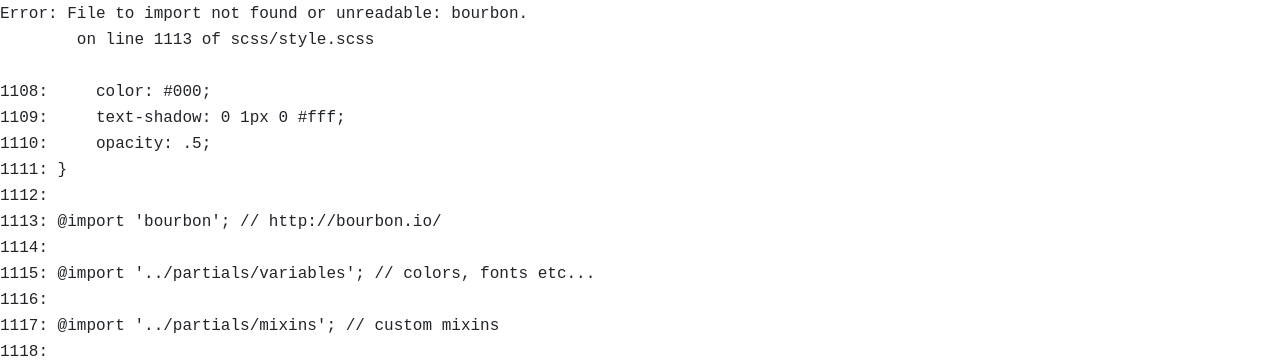
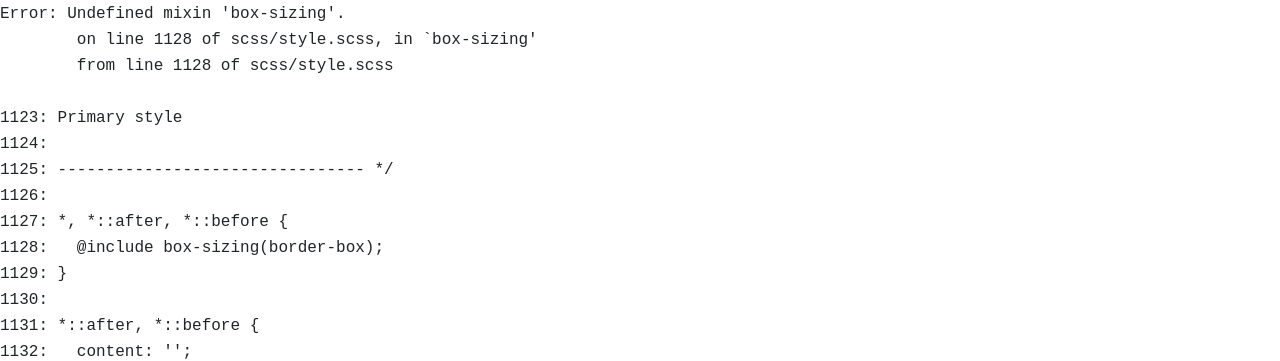
Before and after one commit to willgriff95/willgriff95.github.io, a website: page index.html in a window 1280 px wide. Shown: the top 361 px of the page. Drawn offline with nearby package versions, Linux system fonts and the light colour scheme; a web font is replaced by a local one.

Commit message:
altering error about bourbon

```diff
--- a/css/style.css
+++ b/css/style.css
@@ -1,26 +1,39 @@
 /*
-Error: File to import not found or unreadable: bourbon.
-        on line 1113 of scss/style.scss
+Error: Undefined mixin 'box-sizing'.
+        on line 1128 of scss/style.scss, in `box-sizing'
+        from line 1128 of scss/style.scss
 
-1108:     color: #000;
-1109:     text-shadow: 0 1px 0 #fff;
-1110:     opacity: .5;
-1111: }
-1112:
-1113: @import 'bourbon'; // http://bourbon.io/
-1114:
-1115: @import '../partials/variables'; // colors, fonts etc...
-1116:
-1117: @import '../partials/mixins'; // custom mixins
-1118:
+1123: Primary style
+1124:
+1125: -------------------------------- *\/
+1126:
+1127: *, *::after, *::before {
+1128: 	@include box-sizing(border-box);
+1129: }
+1130:
+1131: *::after, *::before {
+1132: 	content: '';
+1133: }
 
 Backtrace:
-scss/style.scss:1113
-/Users/Griff/.rvm/gems/ruby-2.2.5-install/gems/sass-3.5.5/lib/sass/tree/import_node.rb:67:in `rescue in import'
-/Users/Griff/.rvm/gems/ruby-2.2.5-install/gems/sass-3.5.5/lib/sass/tree/import_node.rb:45:in `import'
-/Users/Griff/.rvm/gems/ruby-2.2.5-install/gems/sass-3.5.5/lib/sass/tree/import_node.rb:28:in `imported_file'
-/Users/Griff/.rvm/gems/ruby-2.2.5-install/gems/sass-3.5.5/lib/sass/tree/import_node.rb:37:in `css_import?'
-/Users/Griff/.rvm/gems/ruby-2.2.5-install/gems/sass-3.5.5/lib/sass/tree/visitors/perform.rb:314:in `visit_import'
+scss/style.scss:1128:in `box-sizing'
+scss/style.scss:1128
+/Users/Griff/.rvm/gems/ruby-2.2.5-install/gems/sass-3.5.5/lib/sass/tree/visitors/perform.rb:352:in `block in visit_mixin'
+/Users/Griff/.rvm/gems/ruby-2.2.5-install/gems/sass-3.5.5/lib/sass/stack.rb:98:in `block in with_mixin'
+/Users/Griff/.rvm/gems/ruby-2.2.5-install/gems/sass-3.5.5/lib/sass/stack.rb:135:in `with_frame'
+/Users/Griff/.rvm/gems/ruby-2.2.5-install/gems/sass-3.5.5/lib/sass/stack.rb:98:in `with_mixin'
+/Users/Griff/.rvm/gems/ruby-2.2.5-install/gems/sass-3.5.5/lib/sass/tree/visitors/perform.rb:350:in `visit_mixin'
+/Users/Griff/.rvm/gems/ruby-2.2.5-install/gems/sass-3.5.5/lib/sass/tree/visitors/base.rb:36:in `visit'
+/Users/Griff/.rvm/gems/ruby-2.2.5-install/gems/sass-3.5.5/lib/sass/tree/visitors/perform.rb:162:in `block in visit'
+/Users/Griff/.rvm/gems/ruby-2.2.5-install/gems/sass-3.5.5/lib/sass/stack.rb:79:in `block in with_base'
+/Users/Griff/.rvm/gems/ruby-2.2.5-install/gems/sass-3.5.5/lib/sass/stack.rb:135:in `with_frame'
+/Users/Griff/.rvm/gems/ruby-2.2.5-install/gems/sass-3.5.5/lib/sass/stack.rb:79:in `with_base'
+/Users/Griff/.rvm/gems/ruby-2.2.5-install/gems/sass-3.5.5/lib/sass/tree/visitors/perform.rb:162:in `visit'
+/Users/Griff/.rvm/gems/ruby-2.2.5-install/gems/sass-3.5.5/lib/sass/tree/visitors/perform.rb:444:in `block (2 levels) in visit_rule'
+/Users/Griff/.rvm/gems/ruby-2.2.5-install/gems/sass-3.5.5/lib/sass/tree/visitors/perform.rb:444:in `map'
+/Users/Griff/.rvm/gems/ruby-2.2.5-install/gems/sass-3.5.5/lib/sass/tree/visitors/perform.rb:444:in `block in visit_rule'
+/Users/Griff/.rvm/gems/ruby-2.2.5-install/gems/sass-3.5.5/lib/sass/tree/visitors/perform.rb:183:in `with_environment'
+/Users/Griff/.rvm/gems/ruby-2.2.5-install/gems/sass-3.5.5/lib/sass/tree/visitors/perform.rb:442:in `visit_rule'
 /Users/Griff/.rvm/gems/ruby-2.2.5-install/gems/sass-3.5.5/lib/sass/tree/visitors/base.rb:36:in `visit'
 /Users/Griff/.rvm/gems/ruby-2.2.5-install/gems/sass-3.5.5/lib/sass/tree/visitors/perform.rb:162:in `block in visit'
 /Users/Griff/.rvm/gems/ruby-2.2.5-install/gems/sass-3.5.5/lib/sass/stack.rb:79:in `block in with_base'
@@ -62,4 +75,4 @@
 body:before {
   white-space: pre;
   font-family: monospace;
-  content: "Error: File to import not found or unreadable: bourbon.\A         on line 1113 of scss/style.scss\A \A 1108:     color: #000;\A 1109:     text-shadow: 0 1px 0 #fff;\A 1110:     opacity: .5;\A 1111: }\A 1112: \A 1113: @import 'bourbon'; // http://bourbon.io/\A 1114: \A 1115: @import '../partials/variables'; // colors, fonts etc...\A 1116: \A 1117: @import '../partials/mixins'; // custom mixins\A 1118: "; }
+  content: "Error: Undefined mixin 'box-sizing'.\A         on line 1128 of scss/style.scss, in `box-sizing'\A         from line 1128 of scss/style.scss\A \A 1123: Primary style\A 1124: \A 1125: -------------------------------- */\A 1126: \A 1127: *, *::after, *::before {\A 1128: 	@include box-sizing(border-box);\A 1129: }\A 1130: \A 1131: *::after, *::before {\A 1132: 	content: '';\A 1133: }"; }
```
